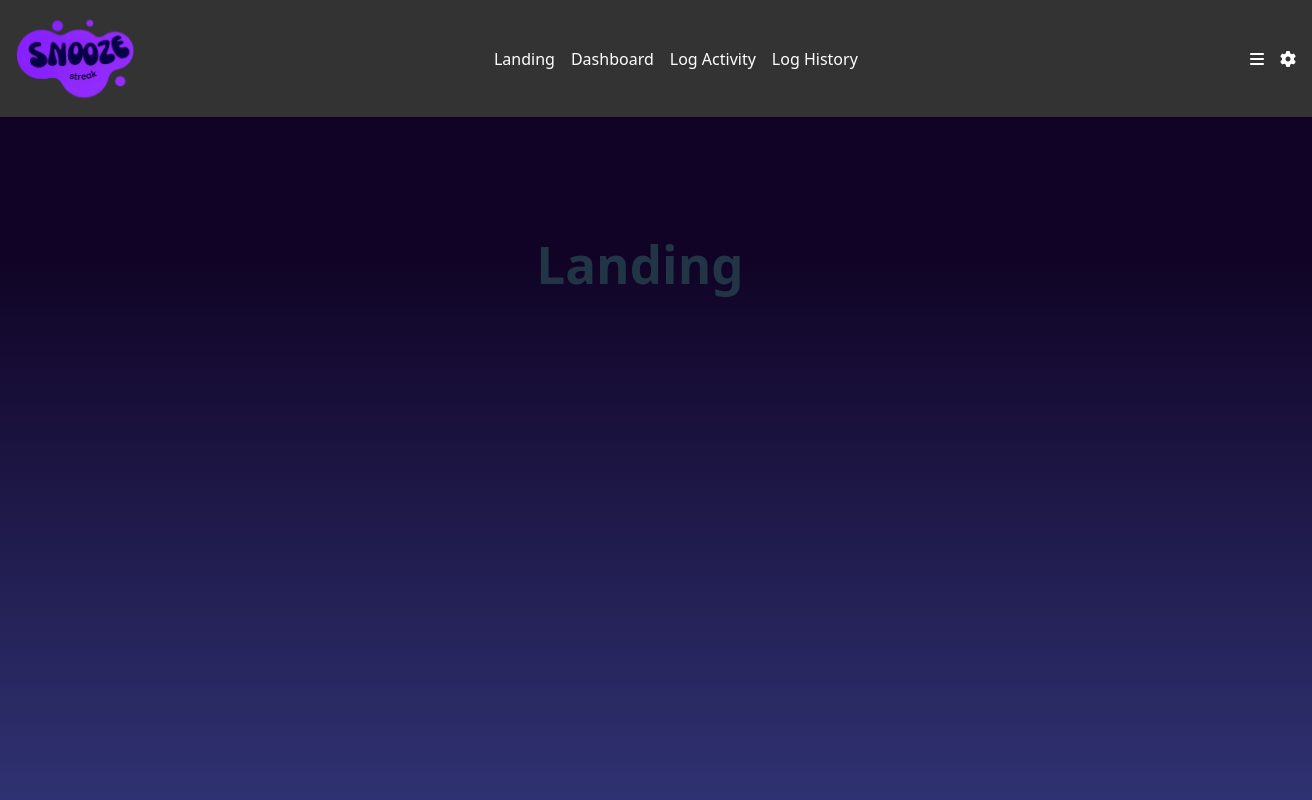
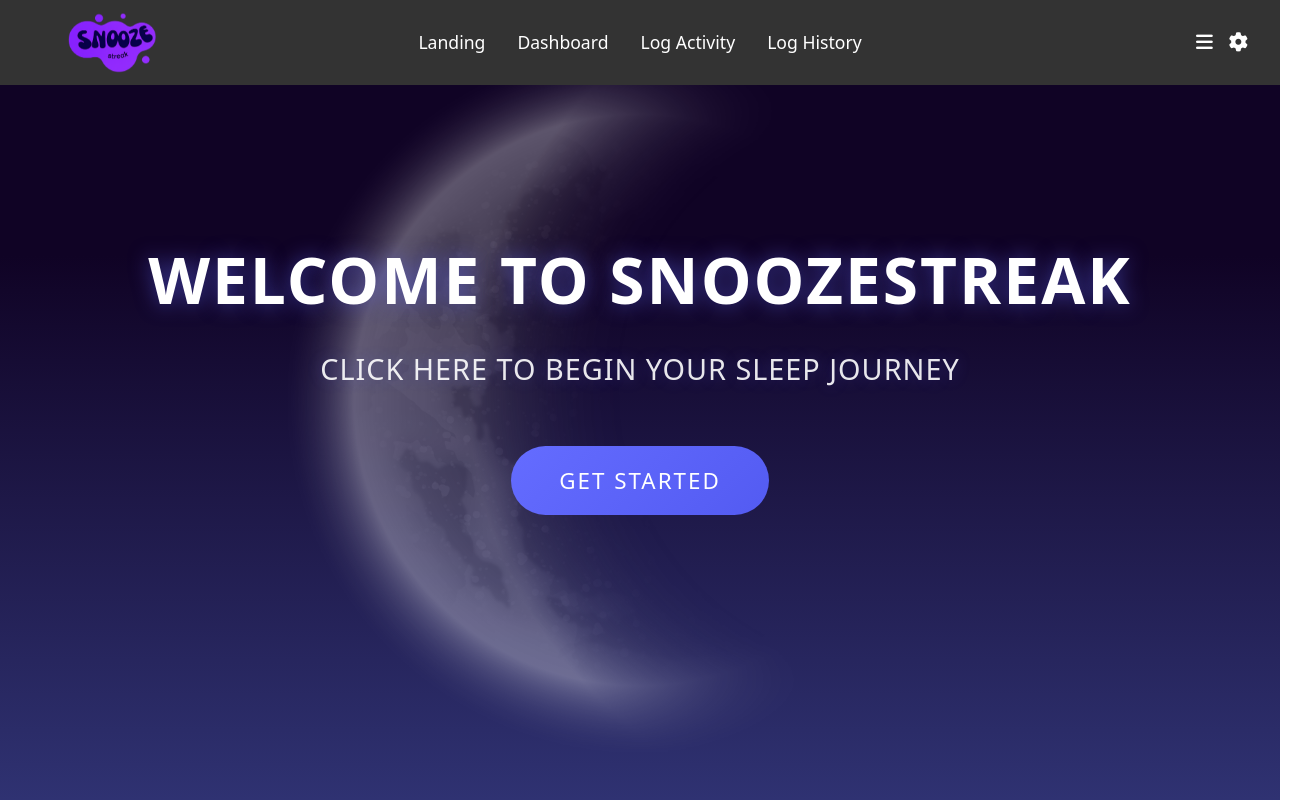
Before and after one commit to kayzute/snoozestreak, a React (Vite) app: page / in a window 1280 px wide. Shown: the whole page, 1312 px wide, since content can reach past the window. Built offline with nearby package versions, Linux system fonts and the light colour scheme.

Commit message:
Landing Page V1 and also nav bar fix

```diff
--- a/src/components/Navbar.css
+++ b/src/components/Navbar.css
@@ -4,23 +4,48 @@
   align-items: center;
   background-color: #333;
   color: #fff;
-  padding: 1rem;
+  padding: 0.75rem 2rem;
   height: 85px;
-  width: 100%;
+  position: fixed;
+  top: 0;
+  left: 0;
+  right: 0;
   z-index: 1000;
+  box-sizing: border-box;
+}
+
+.navbar-left {
+  flex: 1;
+  display: flex;
+  justify-content: flex-start;
+  align-items: center;
+  padding: 0.25rem 0;
 }
 
 .navbar-left .logo {
   font-size: 1.5rem;
   font-weight: bold;
-  margin-right: 4.5rem;
   color: #fff;
   text-decoration: none;
+  display: flex;
+  align-items: center;
 }
 
 .navbar-left .logo-img {
-  height: 80px;
+  height: 60px;
   display: block;
+  margin: 0.25rem 0;
+  transition: transform 0.3s ease;
+}
+
+.navbar-left .logo:hover .logo-img {
+  transform: scale(1.05);
+}
+
+.navbar-center {
+  flex: 2;
+  display: flex;
+  justify-content: center;
 }
 
 .navbar-center .nav-links {
@@ -28,26 +53,42 @@
   display: flex;
   margin: 0;
   padding: 0;
+  gap: 2rem;
+  justify-content: center;
 }
 
 .navbar-center .nav-links li {
-  margin-right: 1rem;
+  margin: 0;
 }
 
 .navbar-center .nav-links a {
   color: #fff;
   text-decoration: none;
+  font-size: 1.1rem;
+  transition: color 0.3s ease;
+}
+
+.navbar-center .nav-links a:hover {
+  color: #646cff;
 }
 
 .navbar-right {
+  flex: 1;
   display: flex;
+  justify-content: flex-end;
   align-items: center;
+  gap: 1rem;
 }
 
 .navbar-right .menu-icon,
 .navbar-right .gear-icon {
   color: #fff;
   text-decoration: none;
-  margin-left: 1rem;
-  position: relative;
+  font-size: 1.2rem;
+  transition: color 0.3s ease;
 }
+
+.navbar-right .menu-icon:hover,
+.navbar-right .gear-icon:hover {
+  color: #646cff;
+}
--- /dev/null
+++ b/src/pages/Landing.css
@@ -0,0 +1,124 @@
+* {
+  margin: 0;
+  padding: 0;
+  box-sizing: border-box;
+}
+
+body {
+  overflow-x: hidden;
+  width: 100vw;
+  position: relative;
+}
+
+.landing-container {
+  min-height: 100vh;
+  width: 100vw;
+  background: linear-gradient(180deg, #100325 32%, #2F3272 100%);
+  display: flex;
+  flex-direction: column;
+  align-items: center;
+  justify-content: center;
+  padding: 0 1rem;
+  text-align: center;
+  position: relative;
+  overflow: hidden;
+  height: 100vh;
+  position: fixed;
+  top: 0;
+  left: 0;
+}
+
+.landing-content {
+  display: flex;
+  flex-direction: column;
+  align-items: center;
+  justify-content: center;
+  max-width: 1200px;
+  width: 100%;
+  margin: 0 auto;
+  position: relative;
+  z-index: 3;
+  padding-bottom: 5vh;
+}
+
+.landing-title {
+  font-size: clamp(2.5rem, 5vw, 4.5rem);
+  color: white;
+  margin-bottom: 2rem;
+  font-weight: bold;
+  text-shadow: 0 0 20px rgba(100, 108, 255, 0.5);
+  letter-spacing: 2px;
+  width: 100%;
+}
+
+.landing-subtitle {
+  font-size: clamp(1.2rem, 3vw, 1.8rem);
+  color: rgba(255, 255, 255, 0.9);
+  margin-bottom: 3.5rem;
+  font-weight: 300;
+  letter-spacing: 1px;
+  text-shadow: 0 0 15px rgba(100, 108, 255, 0.3);
+  width: 100%;
+}
+
+.cta-button {
+  padding: 1.2rem 3rem;
+  font-size: clamp(1rem, 2vw, 1.4rem);
+  background: linear-gradient(135deg, #646cff 0%, #535bf2 100%);
+  color: white;
+  border: none;
+  border-radius: 50px;
+  cursor: pointer;
+  transition: all 0.8s cubic-bezier(0.4, 0, 0.2, 1);
+  text-transform: uppercase;
+  letter-spacing: 2px;
+  position: relative;
+  overflow: hidden;
+  white-space: nowrap;
+  box-shadow: 0 0 0 rgba(100, 108, 255, 0);
+}
+
+/*hover over button efx*/
+.cta-button:hover {
+  transform: scale(1.05);
+  background: linear-gradient(135deg, #535bf2 0%, #646cff 100%);
+  box-shadow: 0 0 60px rgba(255, 255, 255, 0.15),
+              0 0 40px rgba(100, 108, 255, 0.15),
+              0 0 20px rgba(255, 255, 255, 0.15);
+}
+
+/*moono efx */
+.landing-container:has(.cta-button:hover) .moon-image {
+  transform: translate(-50%, -50%) scale(1.05);
+  opacity: 0.4;
+  filter: drop-shadow(0 0 60px rgba(255, 255, 255, 0.15))
+         drop-shadow(0 0 40px rgba(100, 108, 255, 0.15))
+         drop-shadow(0 0 20px rgba(255, 255, 255, 0.15));
+}
+
+.cta-button:active {
+  transform: translateY(1px);
+}
+
+.moon-image {
+  position: fixed;
+  top: 50%;
+  left: 50%;
+  transform: translate(-50%, -50%);
+  width: min(900px, 90vw);
+  height: auto;
+  opacity: 0.35;
+  z-index: 1;
+  transition: all 0.8s cubic-bezier(0.4, 0, 0.2, 1);
+  pointer-events: none;
+}
+
+@media (max-width: 768px) {
+  .landing-container {
+    padding-top: calc(85px + 3rem);
+  }
+
+  .cta-button {
+    padding: 1rem 2.5rem;
+  }
+}
--- a/src/pages/Landing.jsx
+++ b/src/pages/Landing.jsx
@@ -1,7 +1,24 @@
+import { useNavigate } from 'react-router-dom';
+import './Landing.css';
+import moonImage from '../assets/snoozestreakmoon.png';
+
 export default function Landing() {
+  const navigate = useNavigate();
+
+  const handleGetStarted = () => {
+    navigate('/Dashboard');
+  };
+
   return (
-    <>
-      <h1>Landing</h1>
-    </>
+    <div className="landing-container">
+      <div className="landing-content">
+        <h1 className="landing-title">WELCOME TO SNOOZESTREAK</h1>
+        <h2 className="landing-subtitle">CLICK HERE TO BEGIN YOUR SLEEP JOURNEY</h2>
+        <button className="cta-button" onClick={handleGetStarted}>
+          Get Started
+        </button>
+      </div>
+      <img src={moonImage} alt="Moon" className="moon-image" />
+    </div>
   );
 }
```
Also changed, not shown: src/assets/snoozestreakmoon.png (added).
